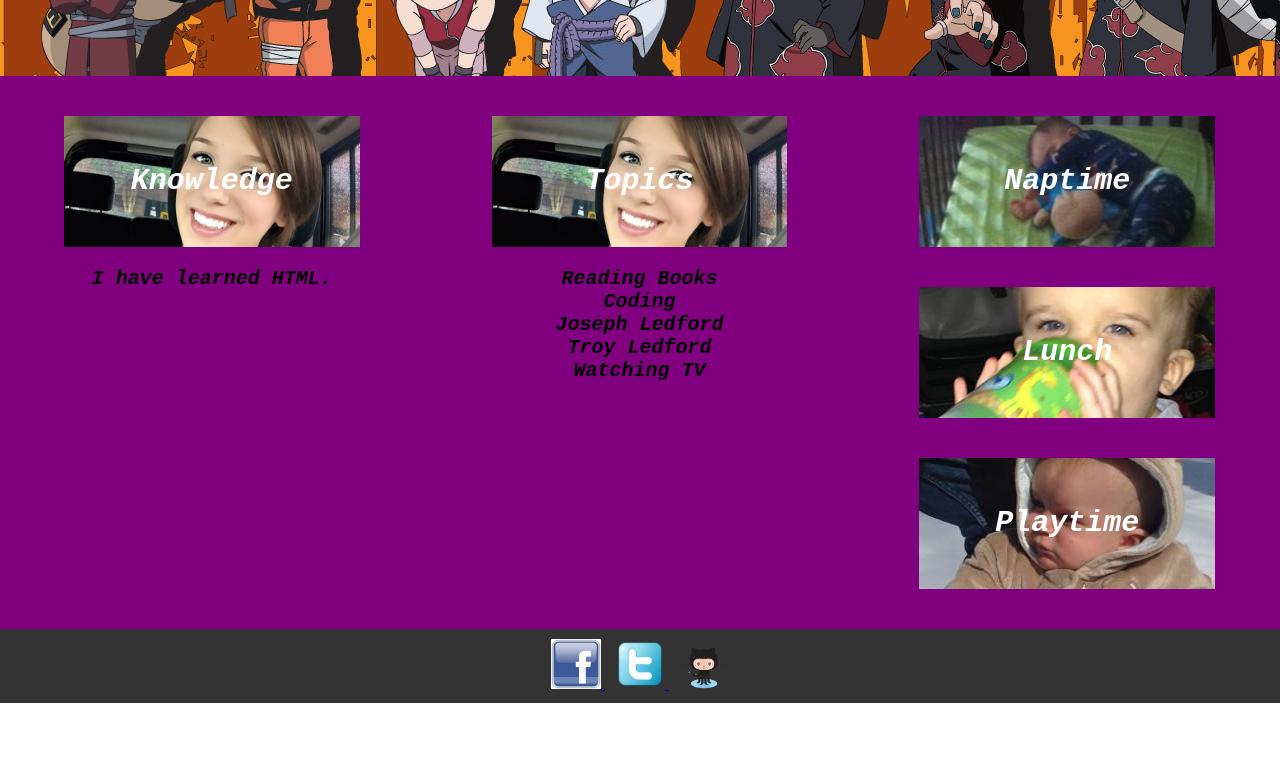
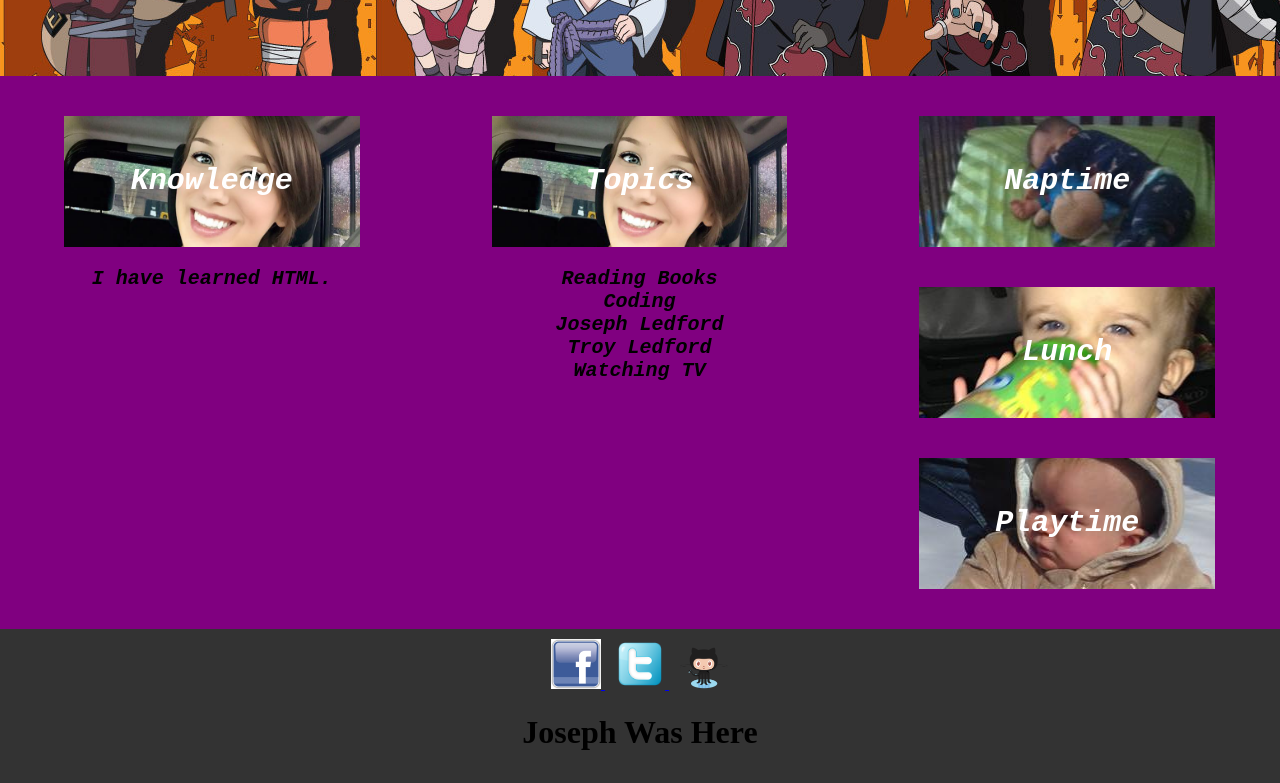
Before and after one commit to brookespiker/brooke_portfolio, a plain HTML site: page index.html in a window 1280 px wide. Shown: the part 524-1307 px from the top of the page. Before the commit the page ends 1227 px from the top, so only its background shows below. Drawn offline with Linux system fonts and the light colour scheme.

```diff
--- a/index.html
+++ b/index.html
@@ -69,6 +69,8 @@
                     <img src="images/github.png" alt="Github" />
                 </a>
             </div>
+
+            <h1>Joseph Was Here</h1>
         </footer>
     </body>
 </html>
```
